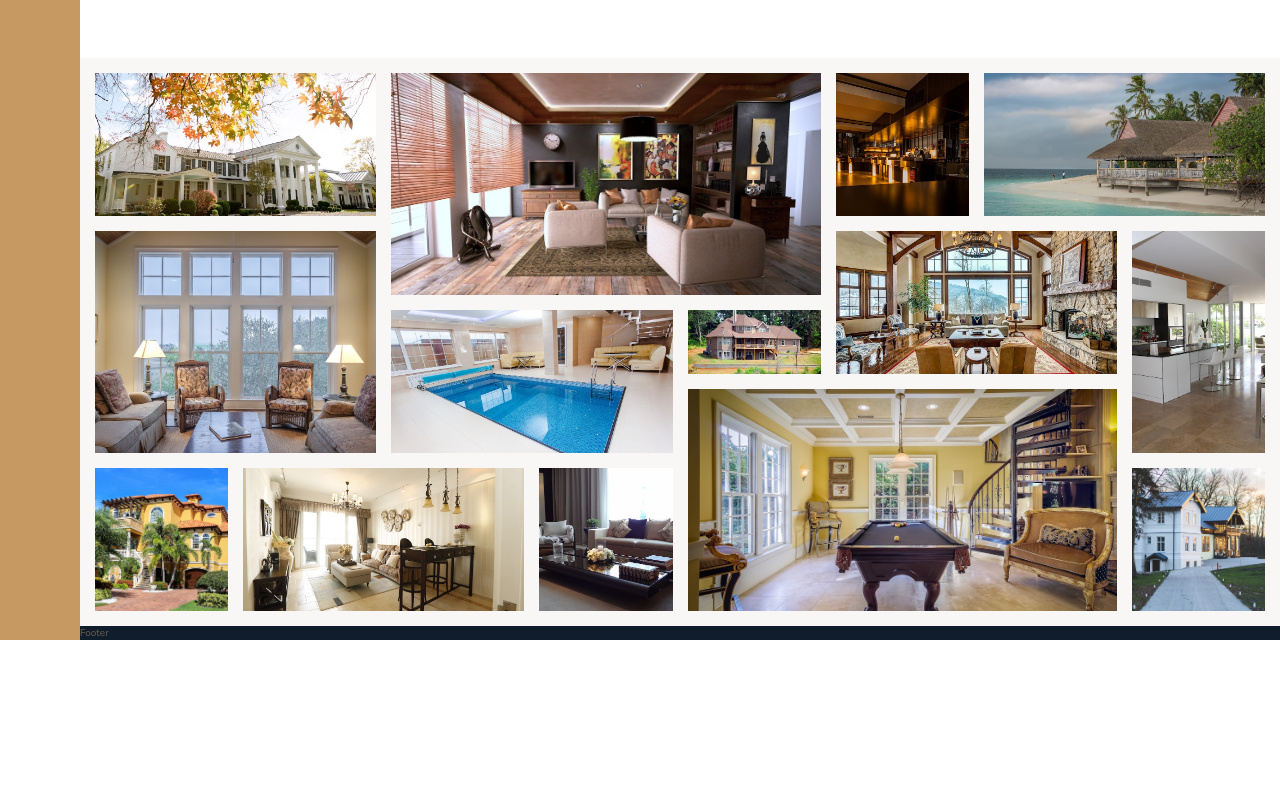
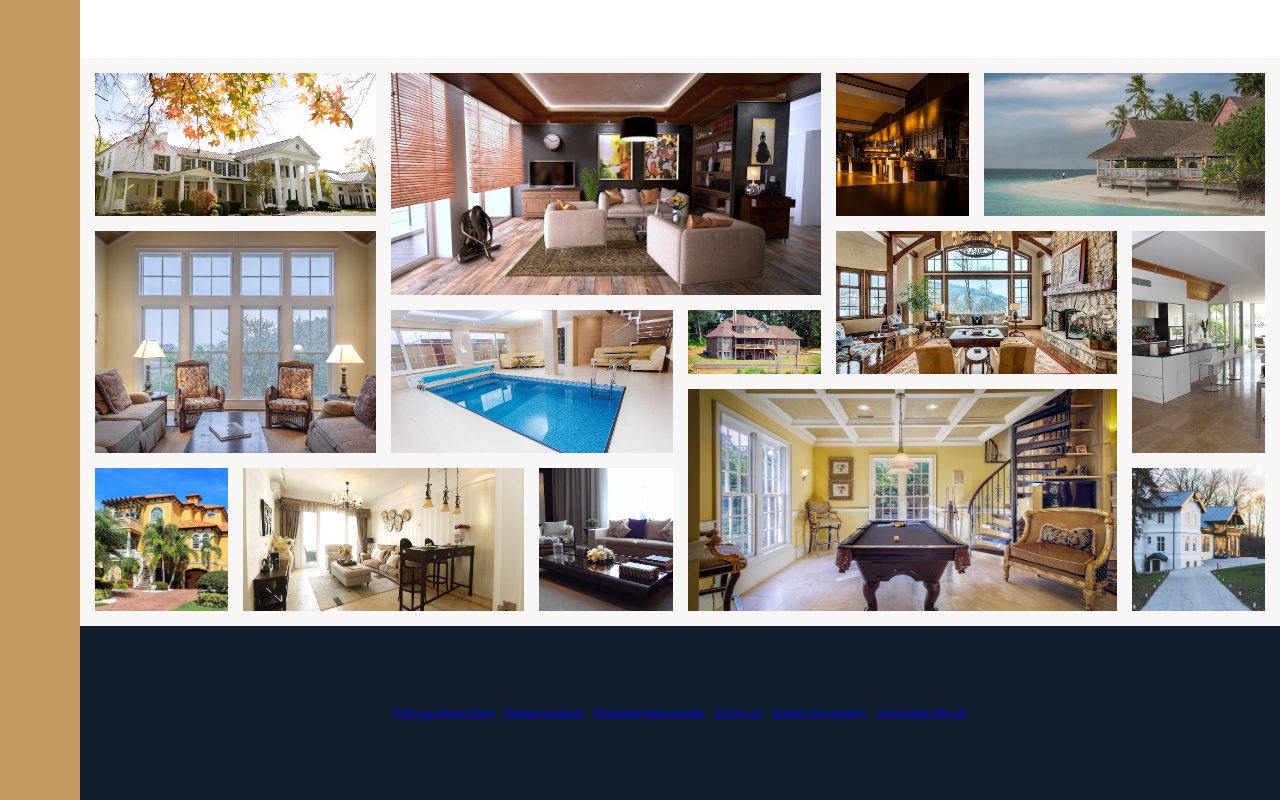
Before and after one commit to thnlsn/livin, a React (Create React App) app: page / in a window 1280 px wide. Shown: the part 3071-3871 px from the top of the page. Before the commit the page ends 3711 px from the top, so only its background shows below. Built offline with nearby package versions, Linux system fonts and the light colour scheme; the HTML template or start-up script is replaced by a standard one.

Commit message:
footer data loaded and mapped for the nav elements

```diff
--- a/src/App.js
+++ b/src/App.js
@@ -12,7 +12,7 @@ import Gallery from './components/Gallery';
 import Footer from './components/Footer';
 
 // Import data
-import { features, story, homes, gallery } from './database';
+import { features, story, homes, gallery, footer } from './database';
 
 function App() {
   return (
@@ -24,7 +24,7 @@ function App() {
       <Story story={story} />
       <Homes homes={homes} />
       <Gallery gallery={gallery} />
-      <Footer />
+      <Footer footer={footer} />
     </div>
   );
 }
--- a/src/components/Footer.js
+++ b/src/components/Footer.js
@@ -1,7 +1,21 @@
 import React from 'react';
 
-const Footer = () => {
-  return <footer className='footer'>Footer</footer>;
+const Footer = ({ footer }) => {
+  const { links, copyright } = footer;
+
+  return (
+    <footer className='footer'>
+      <ul className='nav'>
+        {links.map((link, index) => (
+          <li className='nav__item' key={index}>
+            <a href={link.url} className='nav__link'>
+              {link.text}
+            </a>
+          </li>
+        ))}
+      </ul>
+    </footer>
+  );
 };
 
 export default Footer;
--- a/src/css/style.css
+++ b/src/css/style.css
@@ -254,4 +254,12 @@ $font-display: 'Josefin Sans', sans-serif; // A thinner more stylized font for t
 
 .footer {
   background-color: #101d2c;
-  grid-column: full-start / full-end; }
+  grid-column: full-start / full-end;
+  padding: 8rem; }
+
+.nav {
+  list-style: none;
+  display: flex;
+  justify-content: center;
+  flex-wrap: wrap;
+  gap: 1rem; }
--- a/src/sass/_footer.scss
+++ b/src/sass/_footer.scss
@@ -1,4 +1,14 @@
 .footer {
   background-color: $color-secondary;
   grid-column: full-start / full-end; // -1 would work
+  padding: 8rem;
 }
+
+.nav {
+  list-style: none;
+
+  display: flex;
+  justify-content: center;
+  flex-wrap: wrap;
+  gap: 1rem;
+}
```
